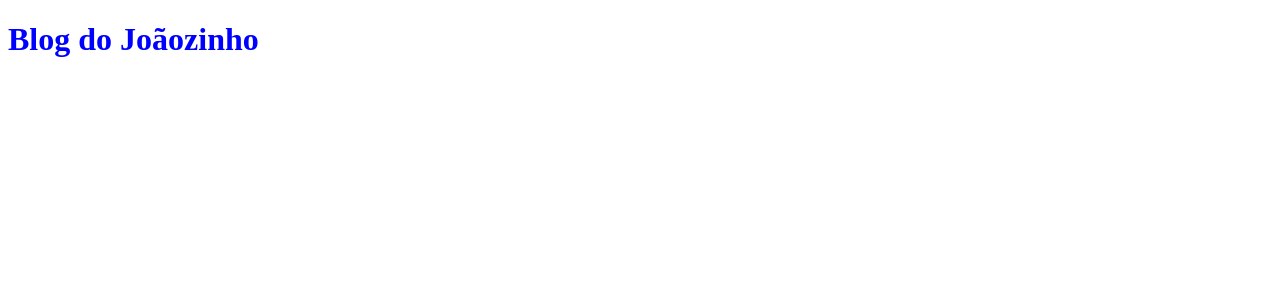
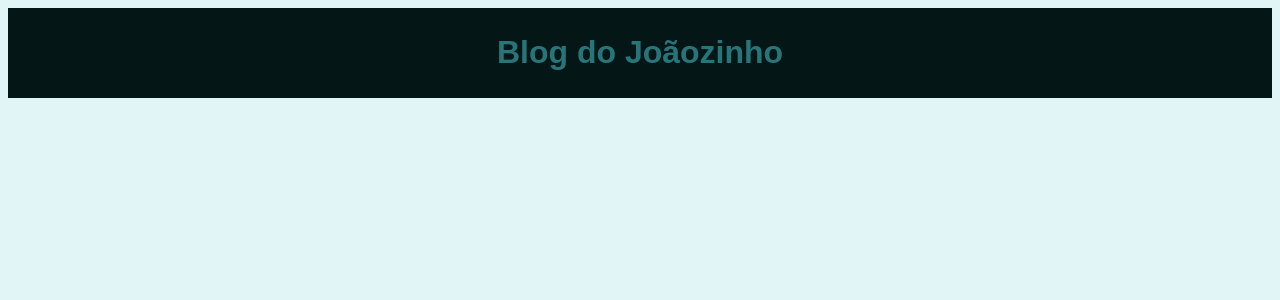
Before and after one commit to joaotavares09/blog, a Django app: page / in a window 1280 px wide. Shown: the top 300 px of the page. Run offline with Django 3.2, Linux system fonts and the light colour scheme; data that the repository does not hold is empty.

Commit message:
criei uma pagina com configurações css

```diff
--- a/blog/static/css/blog.css
+++ b/blog/static/css/blog.css
@@ -1,3 +1,25 @@
+body{
+	background-color: #E2F5F6;
+}
 h1{
-	color: blue;
+	color: #287579;
+	font-family:Arial, Helvetica, sans-serif;
 }
+h2{
+	color: #DF0101;
+	font-family:courier,arial,helvetica;
+}
+.classe_Header{
+	background-color: #051617;
+	padding: 5px;
+	text-align:justify;
+}
+.classe_Post{
+	background-color: #D8D8D8;
+	padding: 50px;
+	margin: 15px 60px 15px 60px
+}
+.classe_Publicado{
+	float: right;
+	font-size: 13px;
+}
--- a/blog/templates/blog/post_list.html
+++ b/blog/templates/blog/post_list.html
@@ -7,13 +7,15 @@
 	<link rel="stylesheet" href="{% static 'css/blog.css' %}">
 </head>
 <body>
-	<div>
-		<h1>Blog do Joãozinho</h1>
-	</div>
+	<header class="classe_Header">
+		<center>
+			<h1>Blog do Joãozinho</h1>
+		</center>
+	</header>
 	{% for post in posts %}
-		<div>
-			<p>publicado em: {{ post.published_date }}</p>
-			<h1>{{ post.title }}</h1>
+		<div class="classe_Post">
+			<p class="classe_Publicado">publicado em: {{ post.published_date }}</p>
+			<h2>{{ post.title }}</h2>
 			<p>{{ post.text|linebreaksbr }}</p>
 		</div>
 	{% endfor %}
```
